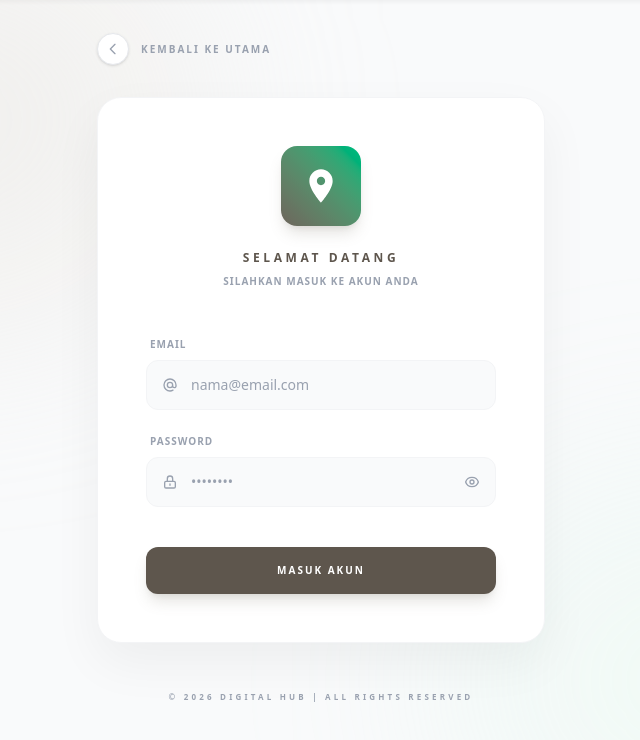
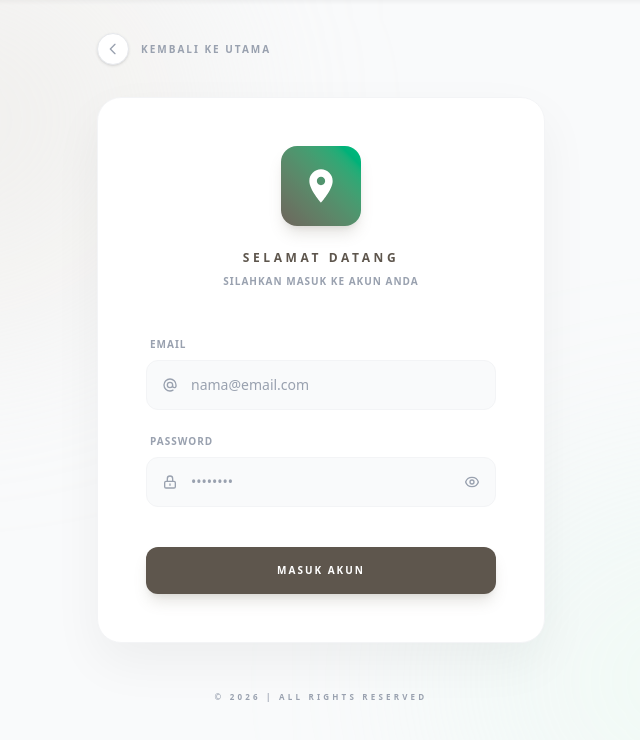
Before and after one commit to AnandaArdane/prayer-time-extension, a SvelteKit app in the folder prayer-time/: page /login in a window 1280 px wide. Shown: the top 740 px of the page, without its empty margins (319-959 px from the left). Built offline with nearby package versions, Linux system fonts and the light colour scheme.

Commit message:
chore: simplify login page title and footer branding text

```diff
--- a/prayer-time/src/routes/login/+page.svelte
+++ b/prayer-time/src/routes/login/+page.svelte
@@ -53,7 +53,7 @@
 </script>
 
 <svelte:head>
-	<title>Login | Digital Masjid Hub</title>
+	<title>Login</title>
 </svelte:head>
 
 <div
@@ -266,7 +266,7 @@
 		<!-- Footer Info -->
 		<div class="mt-12 text-center">
 			<p class="text-[8px] font-bold text-gray-400 uppercase tracking-[0.4em]">
-				&copy; 2026 DIGITAL HUB | ALL RIGHTS RESERVED
+				&copy; 2026 | ALL RIGHTS RESERVED
 			</p>
 		</div>
 	</div>
```
